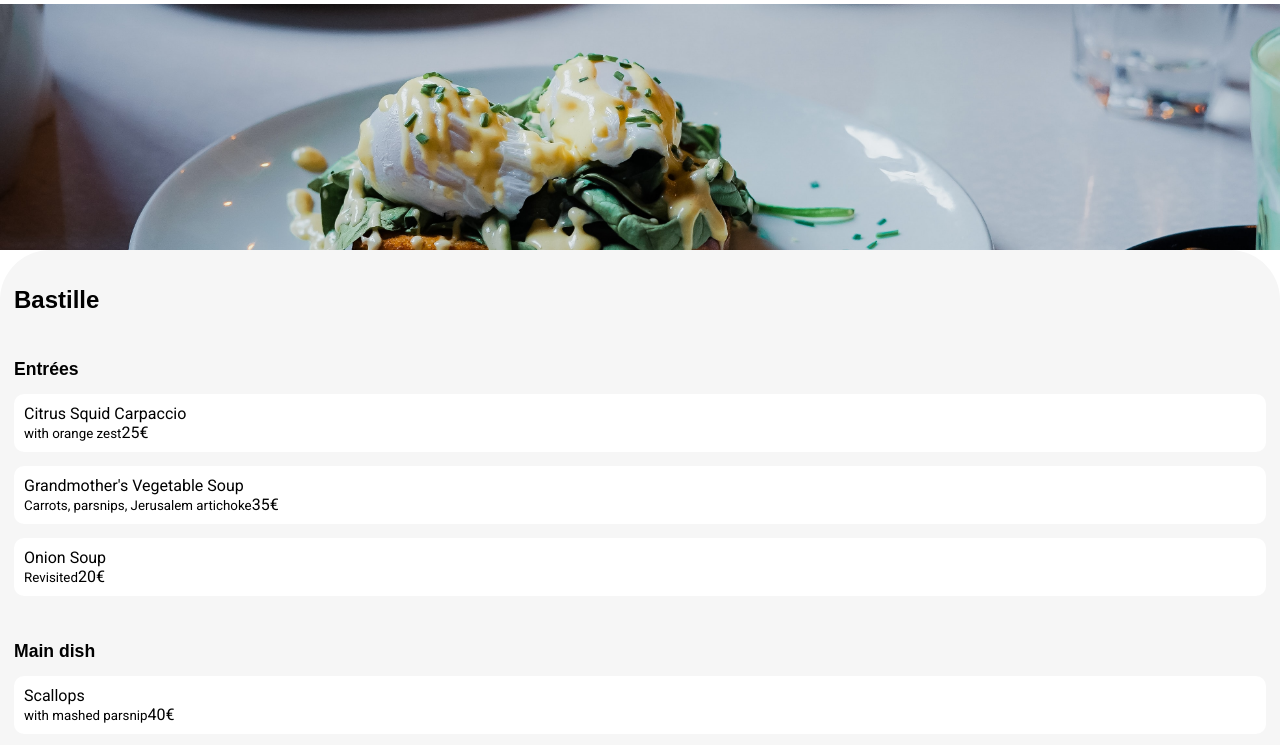
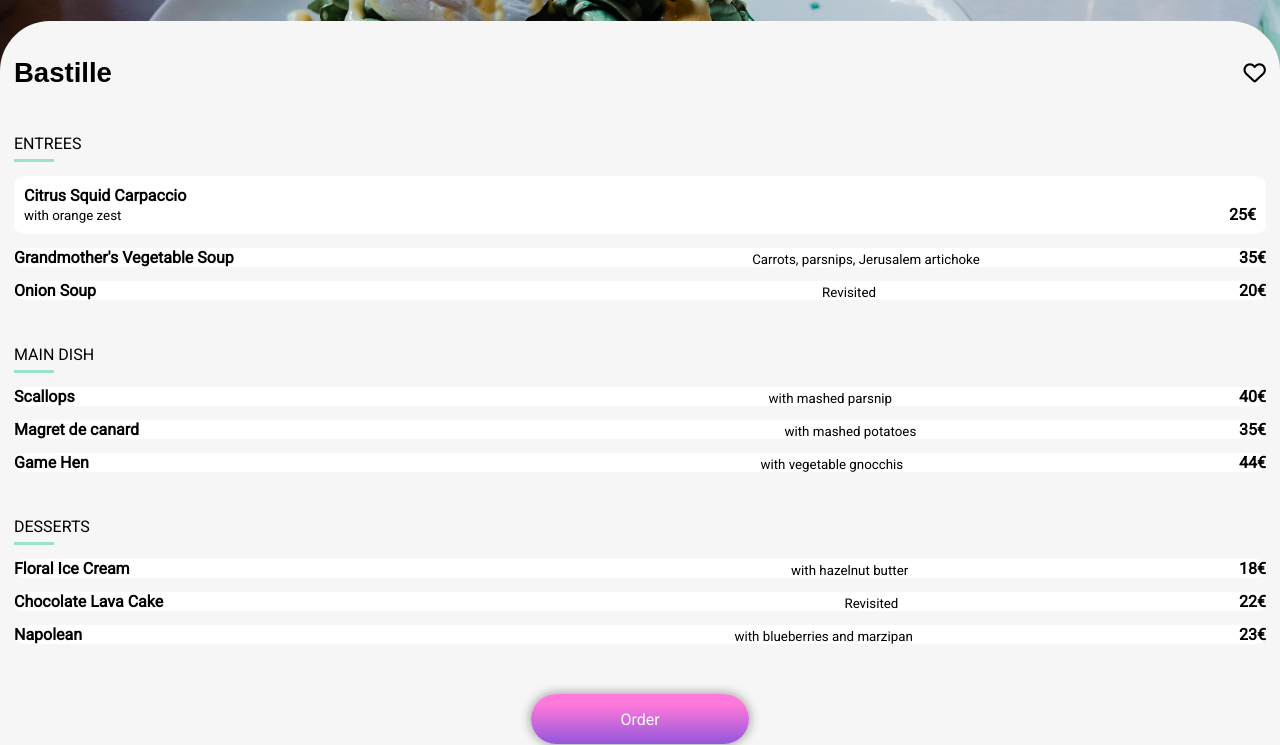
Before and after one commit to MikDream/MikaelTrevidic_3_14092020, a website: page bastille.html in a window 1280 px wide. Shown: the part 249-994 px from the top of the page. Drawn offline with Linux system fonts and the light colour scheme; a web font is replaced by a local one.

Commit message:
Mise ne place des liens vers menus// Début travail sur animations et effets

```diff
--- a/bastille.html
+++ b/bastille.html
@@ -18,24 +18,38 @@
         <section class="menu">
             <div class="menu__img bastille"><img src='https://placehold.it/335x174' alt=''/></div>
             <div class="menu__carte">
-                <h1>Bastille</h1>
+                <span><h1>Bastille</h1><i class="far fa-heart"></i></span>
                 <div class="menu__carte__entrees">
-                    <h4>Entrées</h4>
-                    <div class="btn--plat">Citrus Squid Carpaccio<br><small>with orange zest</small>25€</div>
-                    <div class="btn--plat">Grandmother's Vegetable Soup<br><small>Carrots, parsnips, Jerusalem artichoke</small>35€</div>
-                    <div class="btn--plat">Onion Soup<br><small>Revisited</small>20€</div>
+                    <p>Entrees</p>
+                    <hr>
+                    <div class="btn--plat">
+                        <div>
+                            <b>Citrus Squid Carpaccio</b><br>
+                            <small>with orange zest</small>
+                        </div>
+                        <div>
+                            <b>25€</b>
+                        </div>
+                        <div class="check--plat">
+                            <i class="fas fa-check-circle"></i>
+                        </div>
+                    </div>
+                    <div class="btn--plat"><b>Grandmother's Vegetable Soup</b><br><small>Carrots, parsnips, Jerusalem artichoke</small><b>35€</b></div>
+                    <div class="btn--plat"><b>Onion Soup</b><br><small>Revisited</small><b>20€</b></div>
                 </div>
                 <div class="menu__carte__plats">
-                    <h4>Main dish</h4>
-                    <div class="btn--plat">Scallops<br><small>with mashed parsnip</small>40€</div>
-                    <div class="btn--plat">Magret de canard<br><small>with mashed potatoes</small>35€</div>
-                    <div class="btn--plat">Game Hen<br><small>with vegetable gnocchis</small>44€</div>
+                    <p>Main dish</p>
+                    <hr>
+                    <div class="btn--plat"><b>Scallops</b><br><small>with mashed parsnip</small><b>40€</b></div>
+                    <div class="btn--plat"><b>Magret de canard</b><br><small>with mashed potatoes</small><b>35€</b></div>
+                    <div class="btn--plat"><b>Game Hen</b><br><small>with vegetable gnocchis</small><b>44€</b></div>
                 </div>
                 <div class="menu__carte__dessert">
-                    <h4>Desserts</h4>
-                    <div class="btn--plat">Floral Ice Cream<br><small>with hazelnut butter</small>18€</div>
-                    <div class="btn--plat">Chocolate Lava Cake<br><small>Revisited</small>22€</div>
-                    <div class="btn--plat">Napolean<br><small>with blueberries and marzipan</small>23€</div>
+                    <p>Desserts</p>
+                    <hr>
+                    <div class="btn--plat"><b>Floral Ice Cream</b><br><small>with hazelnut butter</small><b>18€</b></div>
+                    <div class="btn--plat"><b>Chocolate Lava Cake</b><br><small>Revisited</small><b>22€</b></div>
+                    <div class="btn--plat"><b>Napolean</b><br><small>with blueberries and marzipan</small><b>23€</b></div>
                 </div>
                 <button class="btn--main">Order</button>
             </div>
--- a/sass/base/_base.scss
+++ b/sass/base/_base.scss
@@ -8,6 +8,9 @@
 }
 h1,h2,h3,h4,h5,h6{
     font-family: $title-font-family;
+}
+h1{
+    font-size: 1.72rem;
 }
 h2{
     font-size: 1.3rem;
@@ -21,3 +24,7 @@ h4{
 h5{
     font-size: 1rem;
 }
+a{
+    text-decoration: none;
+    color: black;
+}
--- a/sass/components/_buttons.scss
+++ b/sass/components/_buttons.scss
@@ -11,6 +11,30 @@
 .btn--plat{
     background-color: white;
     margin-top: 14px;
-    padding: 10px;
     border-radius: 10px;
+    display: flex;
+    justify-content: space-between;
+    align-items: flex-end;
+    & div{
+        padding: 10px;
+    }
+    .check--plat{
+        text-align: center;
+        display: none;
+        border-top-right-radius: 10px;
+        border-bottom-right-radius: 10px;
+        background-color: $color-tertiary;
+        padding: 0;
+        width: 17.3%;
+        height: 58px;
+        & i{
+            padding-top: 20px;
+        }
+    }
+    &:hover{
+        cursor: pointer;
+        .check--plat{
+            display: block;
+        }
+    }
 }
--- /dev/null
+++ b/sass/components/_separateur.scss
@@ -0,0 +1,7 @@
+hr{
+    width: 40px;
+    height: 3px;
+    margin-top: 6px;
+    background-color: $color-tertiary;
+    border: none;
+}
--- a/sass/layout/_header.scss
+++ b/sass/layout/_header.scss
@@ -4,6 +4,7 @@
     box-shadow: 0px 10px 10px 0px rgba(0, 0, 0, 0.3);
     position: relative;
     & img{
+        max-height: 34px;
         flex: 2;
     }
 }
--- a/sass/main.scss
+++ b/sass/main.scss
@@ -1,5 +1,6 @@
 @import 'utils/variables';
 @import 'utils/mixins';
+@import 'utils/animations';
 
 @import 'base/base';
 
@@ -8,6 +9,7 @@
 
 @import 'components/buttons';
 @import 'components/cards';
+@import 'components/separateur';
 
 @import 'pages/home';
 @import 'pages/menus';
--- a/sass/pages/_menus.scss
+++ b/sass/pages/_menus.scss
@@ -1,5 +1,6 @@
 .header--menu{
     box-shadow: none;
+
 }
 .menu{
     width: 100%;
@@ -21,6 +22,7 @@
     }
     &__carte{
         @include general-flex(column);
+        margin-top: -50px;
         padding: 0 14px 80px 14px;
         background-color: $grey-background;
         border-top-left-radius: 50px;
@@ -29,11 +31,16 @@
             margin-top: 50px;
             align-self: center;
         }
-        & h1{
+        & span{
+            @include general-flex(row, space-between, center);
             padding-top: 36px;
         }
-        & h4{
+        & i{
+            font-size: 1.4rem;
+        }
+        & p{
             margin-top: 45px;
+            text-transform: uppercase;
         }
     }
 }
```
Also changed, not shown: index.html (+4 -4 lines), public/css/prefixed/style.css (added), public/css/style.css, sass/utils/_animations.scss (added), 1 other file.
